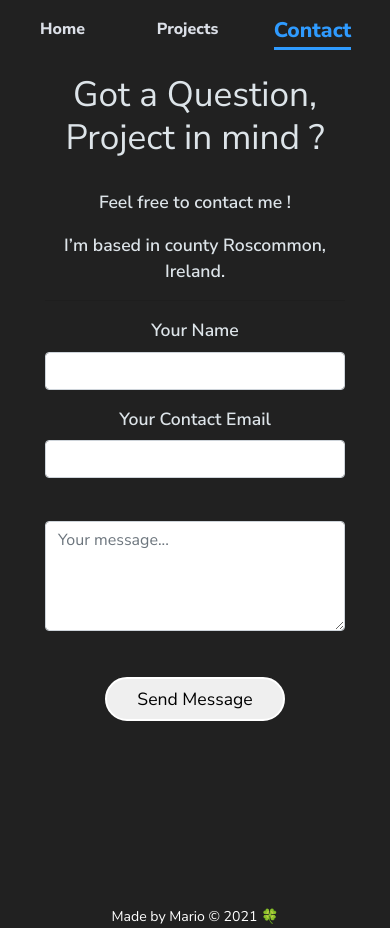
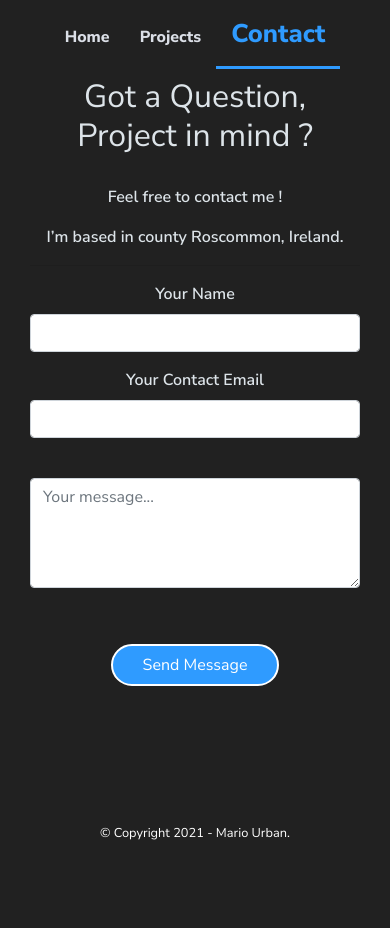
Before and after one commit to mariourban83/MU-portfolio-app-2021, a React (Create React App) app: page /contact in a window 390 px wide. After the commit the page ends 844 px from the top, so only its background shows below. Built offline with nearby package versions, Linux system fonts and the light colour scheme.

Commit message:
Fixed responsiveness, set footer position.

```diff
--- a/src/App.scss
+++ b/src/App.scss
@@ -1,6 +1,6 @@
 body {
   font: {
-    size: 1.1em;
+    size: 1em;
     family: "Nunito Sans", helvetica, arial, sans-serif;
     weight: 600;
   }
@@ -13,35 +13,30 @@ body {
 
 a:hover {
   color: rgb(47, 155, 255);
-  text-decoration: underline;
 }
 
-.App {
-  padding: 0;
+
+.container-fluid {
+  padding-right: 5px;
+  padding-left: 5px;
 }
-
 // Navigation
 
 .main-nav {
-  padding-left: 0;
+  margin-bottom: 25px;
 }
-
-.navlink {
-  border-bottom: 3px solid;
-  padding-left: 0;
-}
-
 .navigation {
-  margin: 15px 0 15px 0;
+  margin: 15px 0;
 
   a {
     color: #dbdfe7;
-    font-size: 1rem;
+    font-size: 1,1rem;
     font-weight: 700;
     text-decoration: none;
 
     cursor: pointer;
-    display: inline-block;
+
+    padding:15px;
 
     &:hover {
       transform: scale(1.2);
@@ -50,7 +45,9 @@ a:hover {
 
     &.active {
       color: rgb(47, 155, 255);
-      font-size: larger;
+      font-size: 1.6rem;
+      border-bottom: 3px solid rgb(47, 155, 255);
+
     }
   }
 }
@@ -61,12 +58,16 @@ header {
 }
 
 footer {
+  color: white;
+  text-align: center;
+
+  width: 100%;
+  padding-top: 50px;
+  margin-top: 50px;
+
   position: absolute;
   left: 0;
   bottom: 0;
-  width: 100%;
-  color: white;
-  text-align: center;
 }
 
 ul {
@@ -121,9 +122,13 @@ li {
   margin-bottom: 50px;
 }
 
+
+//---------------------------------------------
 // Projects page
+//---------------------------------------------
+
 .projects-main {
-  border-radius: 15px;
+  position: relative;
 }
 
 .project-name {
@@ -162,14 +167,20 @@ img {
 .project-card:hover {
   transform: scale(1.05);
   z-index: 1;
-  background-image: linear-gradient(to bottom, rgb(0, 87, 168), #212121);
+  background-image: linear-gradient(to bottom, rgba(0, 87, 168, 0.814), #212121);
 }
 
+// -----------------------------------------
+// Contact page
+// -----------------------------------------
+
 .submit-button {
-  margin-top: 30px;
+  margin: 40px 0;
   padding: 10px 30px;
   border-radius: 25px;
   border: 2px solid white;
+  background-color: #2f9bff;
+  color: #ffffff;
 
   &:hover {
     transform: scale(1.1);
@@ -178,7 +189,9 @@ img {
   }
 }
 
+
 // Fadding effect
+
 .fade-in-4s {
   animation: fadeIn 4s;
   -webkit-animation: fadeIn 4s;
@@ -245,6 +258,9 @@ img {
   }
 }
 
+
+// Spinning loader
+
 .loader {
   margin-top: 150px;
   width: 120px;
--- a/src/components/TheFooter.js
+++ b/src/components/TheFooter.js
@@ -7,7 +7,7 @@ const TheFooter = () => {
       <>
         <Container className="footer">
           <small className="text-white mt-5">
-            Made by Mario &copy; 2021 🍀
+          © Copyright 2021 - Mario Urban.
           </small>
         </Container>
       </>
--- a/src/components/TheNavigation.js
+++ b/src/components/TheNavigation.js
@@ -1,29 +1,22 @@
 import React from "react";
 import { NavLink } from "react-router-dom";
-import { Container, Row, Col } from "react-bootstrap";
-
+import { Container } from "react-bootstrap";
 
 const TheNavigation = () => {
   return (
     <Container fluid className="main-nav">
       <nav className="navigation">
-        <Row>
-          <Col className="col-4">
-            <NavLink to="/" activeClassName="active navlink" exact>
+        <NavLink to="/" activeClassName="active navlink text-right" exact>
           Home
         </NavLink>
-          </Col>
-          <Col className="col-4">
+
         <NavLink to="/projects" activeClassName="active navlink">
           Projects
         </NavLink>
-          </Col>
-          <Col className="col-4">
-            <NavLink to="/contact" activeClassName="active navlink">
+
+        <NavLink to="/contact" activeClassName="active navlink text-left">
           Contact
         </NavLink>
-          </Col>
-        </Row>
       </nav>
     </Container>
   );
--- a/src/components/TheProjectsCard.js
+++ b/src/components/TheProjectsCard.js
@@ -3,13 +3,13 @@ import { Row, Col } from "react-bootstrap";
 
 const TheProjectsCard = ({ name, description, url, img }) => {
   return (
-    <Col className="col-11 col-sm-8  col-lg-5 m-3 project-card fade-in-1s">
+    <Col className="col-11 col-sm-8 col-md-5  col-lg-5 col-xl-4 m-3 project-card fade-in-1s">
       <p className="project-name">{name}</p>
       <Row>
-        <Col className="col-6">
+        <Col className="col-12 col-lg-6">
           <p className="project-description">{description}</p>
         </Col>
-        <Col className="col-6">
+        <Col className="col-12 col-lg-6">
           <a href={url}>
             <img
               src={img}
--- a/src/index.scss
+++ b/src/index.scss
@@ -16,7 +16,7 @@
     line-height: 1.15; /* 1 */
     -webkit-text-size-adjust: 100%; /* 2 */
     position: relative;
-    min-height: 110%;
+    min-height: 100%;
   }
 
   /* Sections
--- a/src/views/TheContact.js
+++ b/src/views/TheContact.js
@@ -9,7 +9,7 @@ import TheContactForm from "../components/TheContactForm";
 const TheContact = () => {
   return (
     <Container fluid>
-      <Col className="col-md-8 col-lg-6 col-xl-4 mx-auto fade-in-1s">
+      <Col className="col-md-8 col-lg-6 col-xl-4 mx-auto fade-in-1s contact-main">
         <h1> Got a Question, <br/>Project in mind ?</h1>
         <p className="pt-2">Feel free to contact me !</p>
         <p>I’m based in county Roscommon, Ireland.</p>
--- a/src/views/TheHome.js
+++ b/src/views/TheHome.js
@@ -20,7 +20,7 @@ const Home = () => {
             <p>
               I'm Code Institute Ireland 2020, First Class Honour graduate and
               multi-talented human. Most of my time I design and build web
-              applications. What I started with Wordpress or Shopify nearly 8 years ago, continues now with frontend development technologies Like React, Vue, Svelte and others. And it keeps going and I keep growing with it. What a ride 👍
+              applications. What I started with Wordpress or Shopify nearly 8 years ago, continues now with frontend development technologies Like React, Vue and others. And it keeps going and I keep growing with it. What a ride 👍
             </p>
             <p>
               Anyway, I don’t like to define myself by the work I’ve done. I define myself
@@ -28,7 +28,6 @@ const Home = () => {
               inherent. I prefer to keep learning new things daily, continue challenging myself,
               and do interesting things that matter to me...
             </p>
-            <p></p>
             </Col>
           </Row>
         </Col>
@@ -117,7 +116,7 @@ const Home = () => {
             <li>Animals, Sport and my DIY projects</li>
           </ul>
         </Col>
-        <Col className="col-10 col-md-5 mx-auto pt-5 section-6">
+        <Col className="col-10 col-md-5 mx-auto pt-5 mb-5 section-6">
           <h3 className="pb-3">
             My <br />
             Weaknesses
--- a/src/views/TheProjects.js
+++ b/src/views/TheProjects.js
@@ -27,9 +27,9 @@ const Projects = () => {
   }, [fetchRepos]);
 
   return (
-    <Container fluid className="projects-main mt-4 fade-in-1s">
+    <Container fluid className="projects-main my-4 fade-in-1s">
       <h2 className="mb-5 pt-3">My projects on Github</h2>
-      <Row className="justify-content-around">
+      <Row className="justify-content-center">
         {projectsArray.slice(12, 17).map((item) => (
           <TheProjectsCard
             key={item.id}
```
Lines whose indentation alone changed are shown as unchanged.
